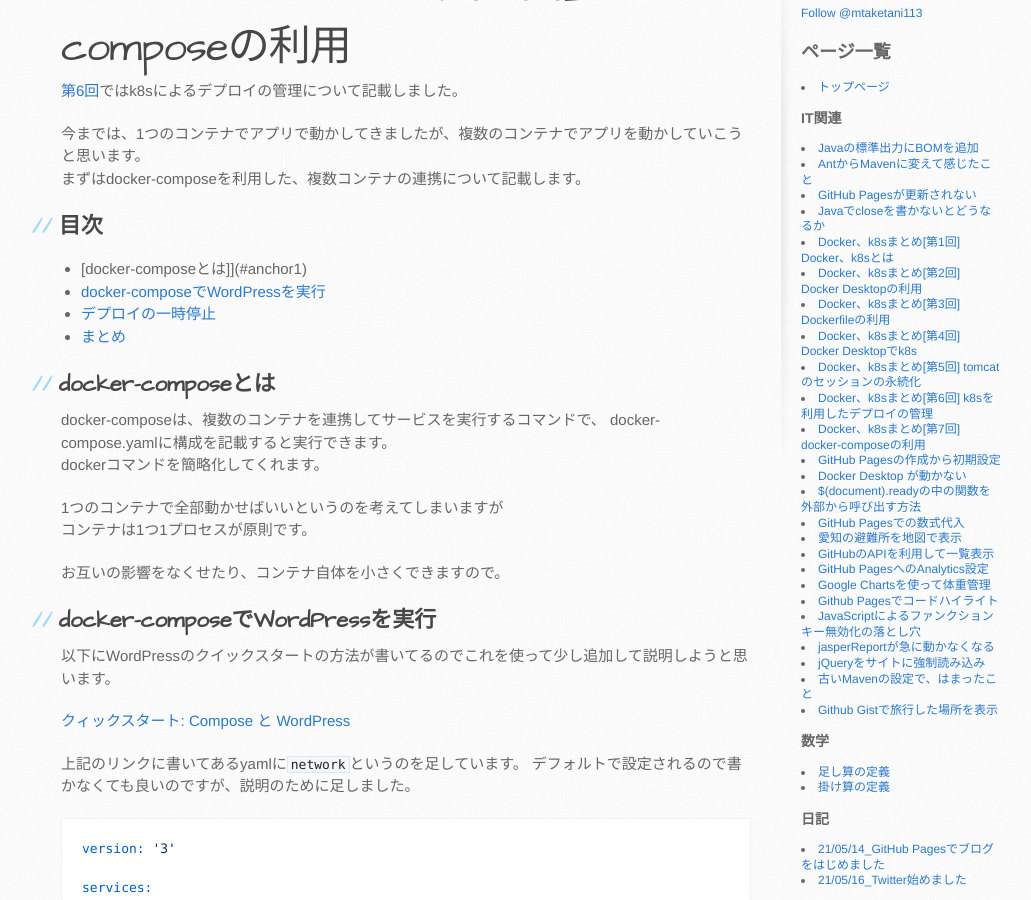
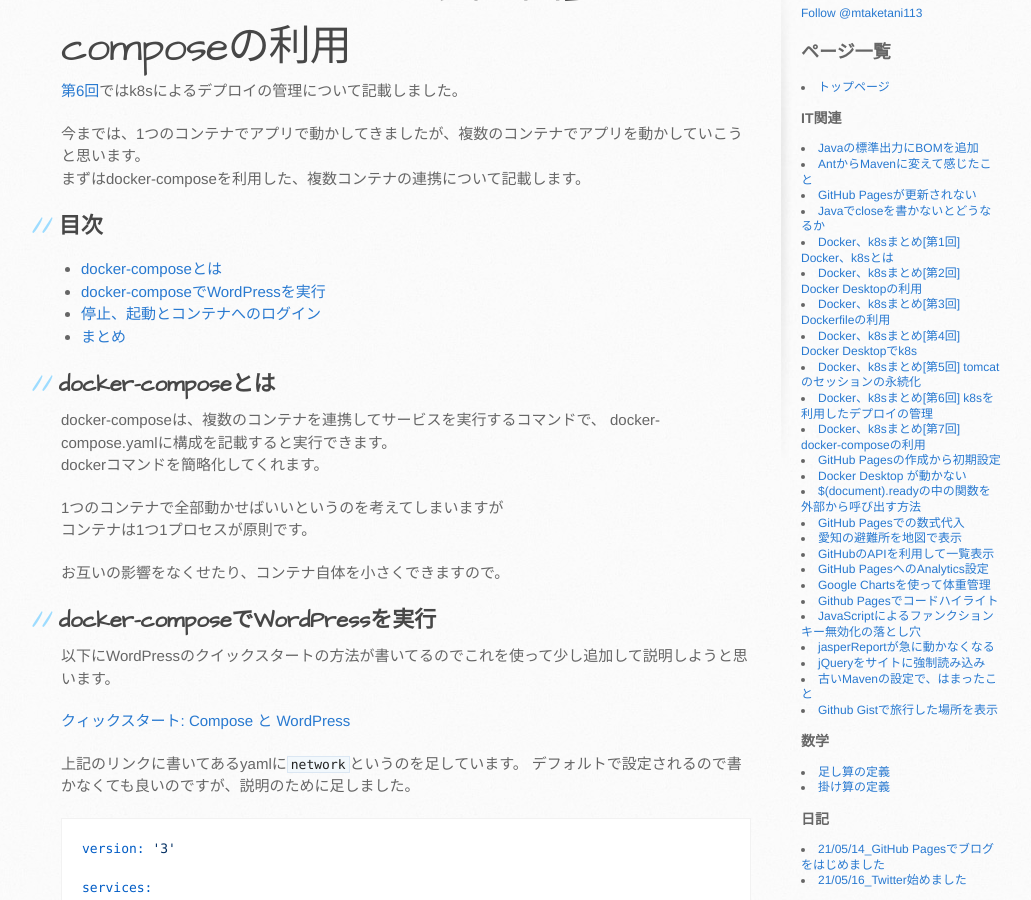
Before and after one commit to mtaketani113/mtaketani113.github.io, a Jekyll site: the page built from it/container/containerPart07.md, in a window 1280 px wide and 900 px high, scrolled down 388 px. Shown: the whole window, without its empty margins (109-1140 px from the left). Built offline with Jekyll 4.4.1, drawn with Linux system fonts in a browser that asks for light colours; comment, search, counter and statistics services are not loaded; the repository's description, which GitHub fills in, is left out.

Commit message:
リンクの修正

```diff
--- a/it/container/containerPart07.md
+++ b/it/container/containerPart07.md
@@ -12,9 +12,9 @@ category: IT
 
 ## 目次
 
-- [docker-composeとは]](#anchor1)
+- [docker-composeとは](#anchor1)
 - [docker-composeでWordPressを実行](#anchor2)
-- [デプロイの一時停止](#anchor3)
+- [停止、起動とコンテナへのログイン](#anchor3)
 - [まとめ](#anchor4)
 
 <a id="anchor1"></a>
```
